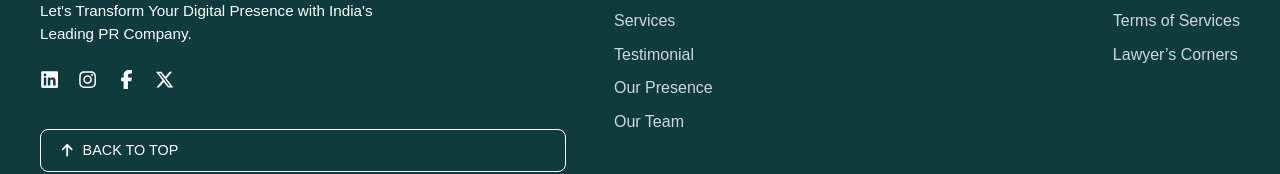
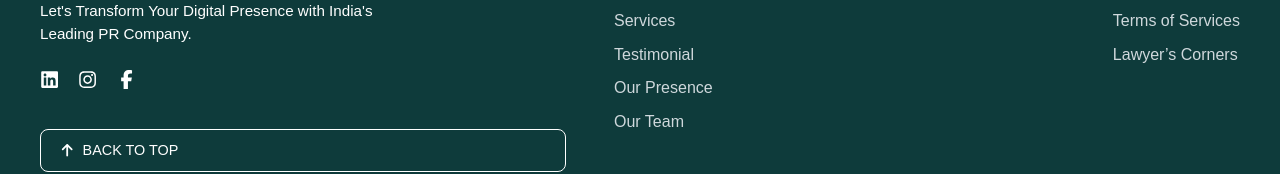
Before and after one commit to Anish-649/Fox-Wing, a React (Vite) app: page / in a window 1280 px wide. Shown: the part 9120-9294 px from the top of the page. Built offline with nearby package versions, Linux system fonts and the light colour scheme; a small style sheet from the web is missing; a web font is replaced by a local one.

Commit message:
link for social in footer added

```diff
--- a/src/components/footer/Footer.jsx
+++ b/src/components/footer/Footer.jsx
@@ -5,8 +5,7 @@ import {
   FaLinkedin,
   FaInstagram,
   FaFacebookF,
-  FaArrowUp,
-  FaXTwitter
+  FaArrowUp
 } from "react-icons/fa6";
 export default function Footer() {
   return (
@@ -25,18 +24,16 @@ export default function Footer() {
           </p>
 
           <div className="footer-socials">
-            <a href="#">
+            <a href="https://www.linkedin.com/company/fox-wing-media-llp?trk=public_jobs_topcard-org-name">
               <FaLinkedin />
             </a>
-            <a href="#">
+            <a href="https://www.instagram.com/foxwingmedia/">
               <FaInstagram />
             </a>
-            <a href="#">
+            <a href="https://www.facebook.com/profile.php?id=61574417421407">
               <FaFacebookF />
             </a>
-            <a href="#">
-              <FaXTwitter />
-            </a>
+
           </div>
 
           <button
```
